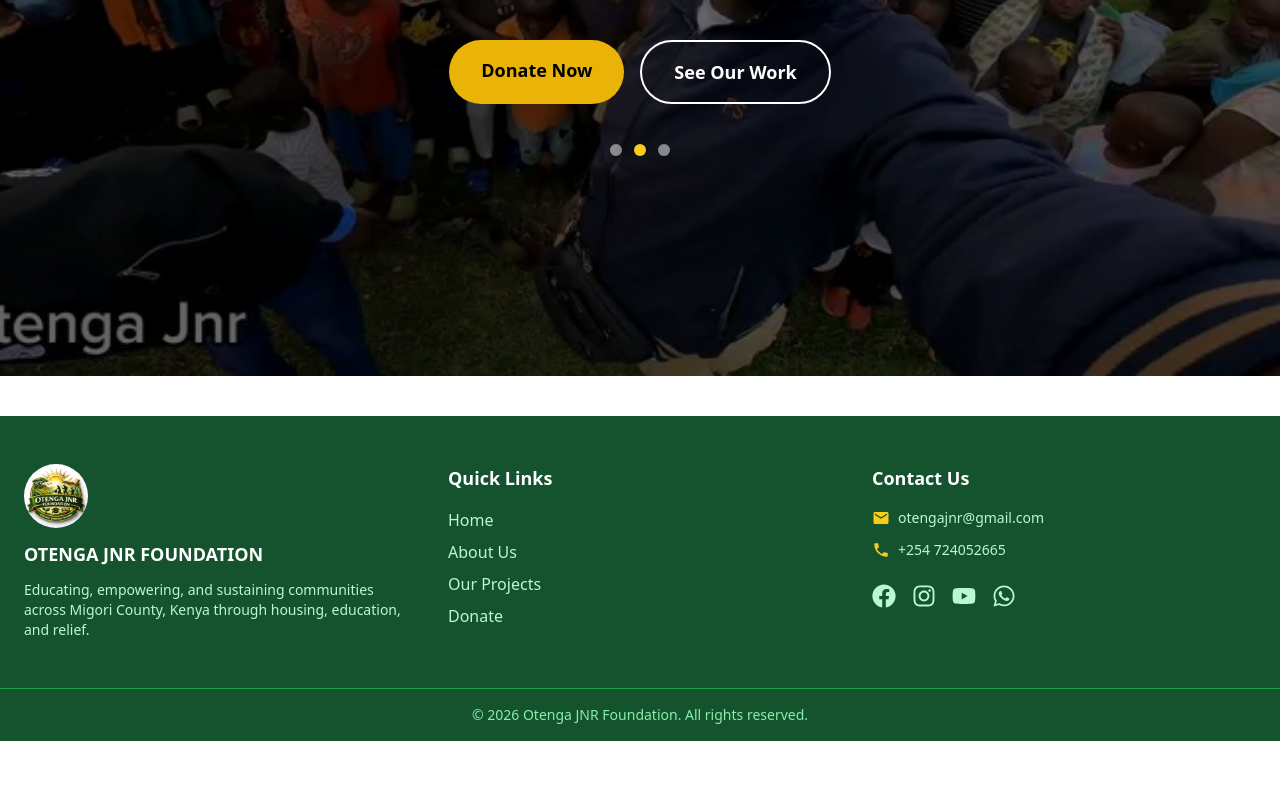
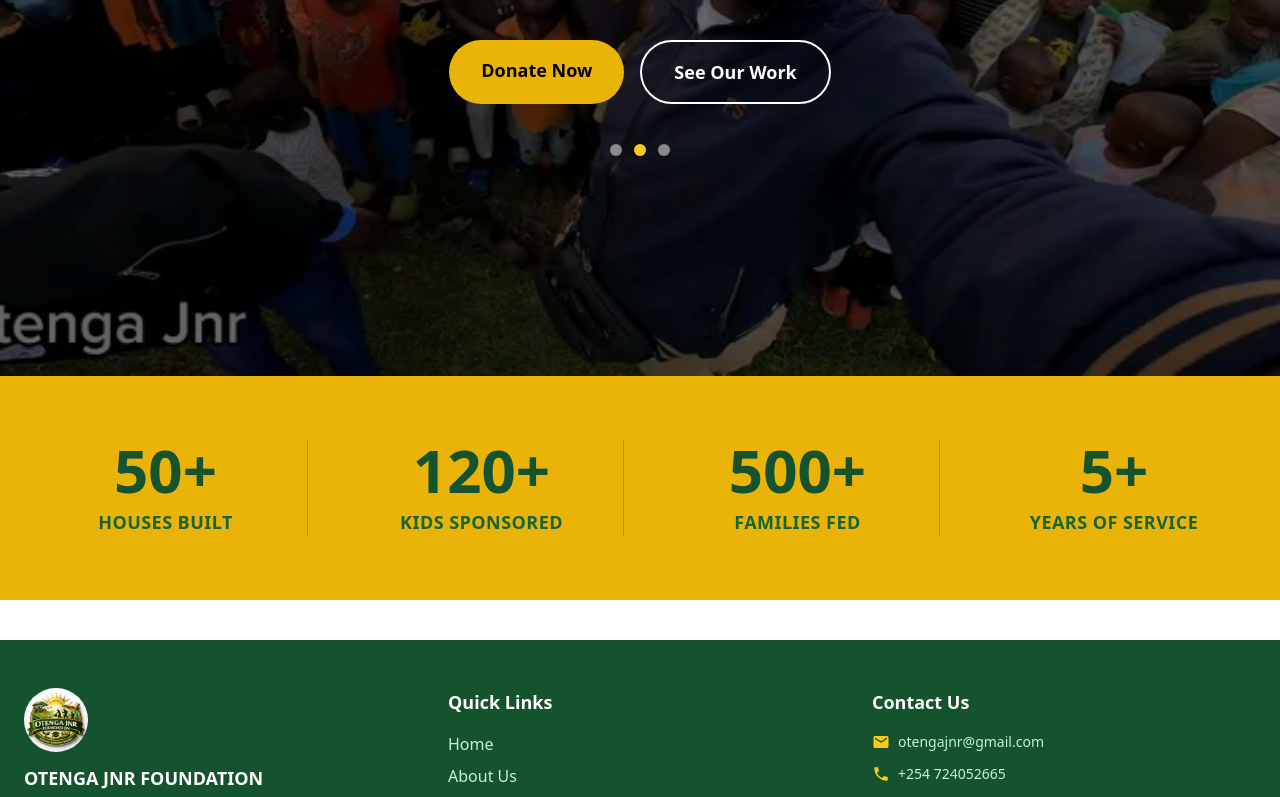
Before and after one commit to edwinonkundi68-cyber/robert-otenga-ngo, a React (Vite) app: page / in a window 1280 px wide. Shown: the part 520-1317 px from the top of the page. Before the commit the page ends 1261 px from the top, so only its background shows below. Built offline with nearby package versions, Linux system fonts and the light colour scheme.

Commit message:
StatsCounter Completed with yellow background and impact numbers

```diff
--- a/src/components/StatsCounter.jsx
+++ b/src/components/StatsCounter.jsx
@@ -1,10 +1,30 @@
-const StatsCounter = () => {
-    return (
-        <div className="stats-counter">
-            <h2>Our Impact</h2>
-            <p>Since our inception, we have helped over 10,000 individuals in need.</p>
-        </div>
-    )
+function StatsCounter() {
+  const stats = [
+    { number: '50+', label: 'Houses Built' },
+    { number: '120+', label: 'Kids Sponsored' },
+    { number: '500+', label: 'Families Fed' },
+    { number: '5+', label: 'Years of Service' },
+  ]
+
+  return (
+    <section className="bg-yellow-500 py-16 px-6">
+      <div className="max-w-7xl mx-auto grid grid-cols-2 md:grid-cols-4 gap-8">
+        {stats.map((stat, index) => (
+          <div
+            key={index}
+            className="text-center border-r border-yellow-600 last:border-0"
+          >
+            <div className="text-5xl md:text-6xl font-extrabold text-green-900">
+              {stat.number}
+            </div>
+            <div className="text-green-800 mt-2 font-semibold text-lg uppercase tracking-wide">
+              {stat.label}
+            </div>
+          </div>
+        ))}
+      </div>
+    </section>
+  )
 }
 
-export default StatsCounter;
+export default StatsCounter
--- a/src/pages/Home.jsx
+++ b/src/pages/Home.jsx
@@ -1,9 +1,10 @@
 import Hero from "../components/Hero"
-import Navbar from "../components/Navbar"
+import StatsCounter from "../components/StatsCounter"
 const Home = () =>{
     return(
         <div className="home">
             <Hero />
+            <StatsCounter />
         </div>
      )
 }
```
